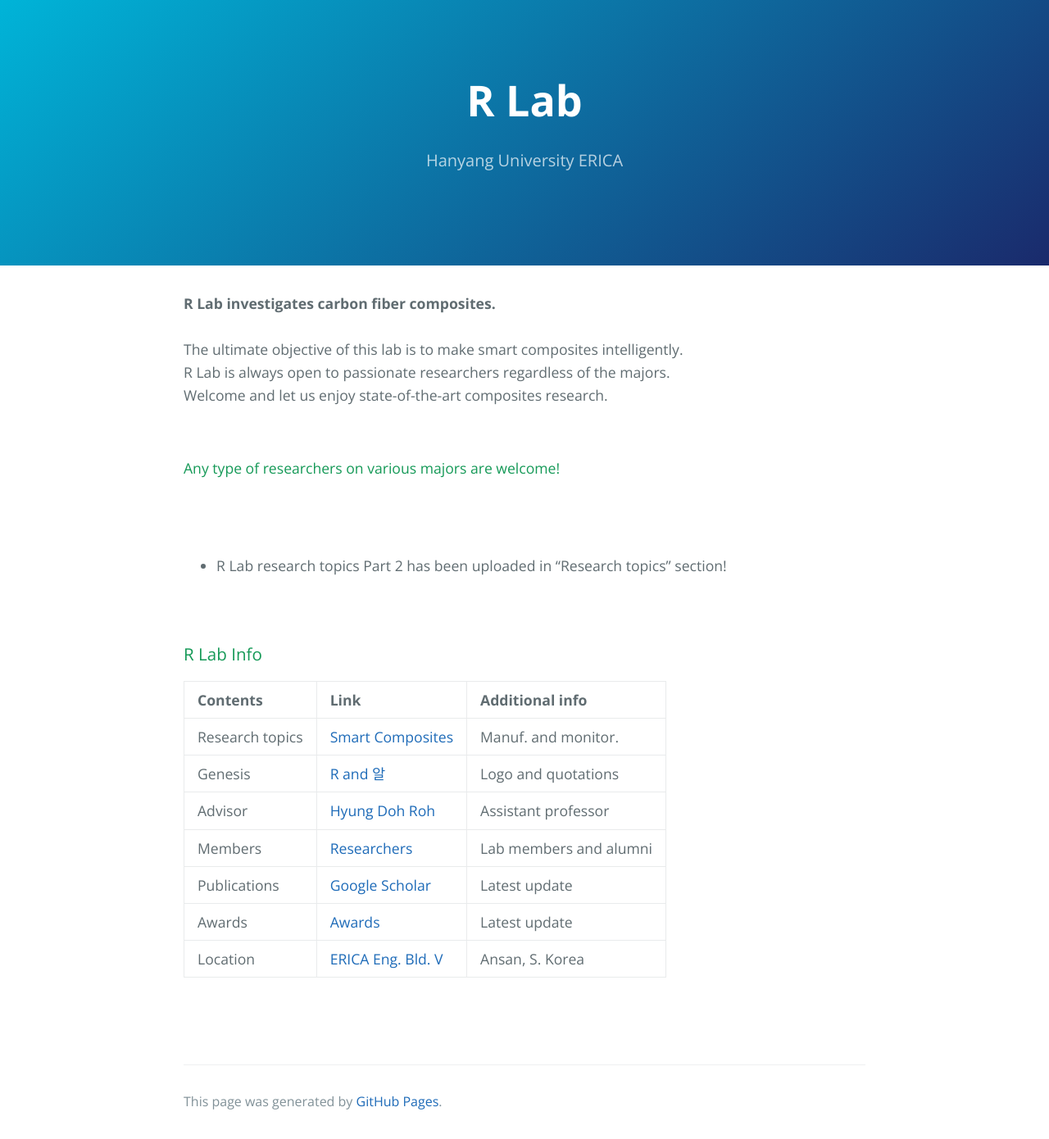
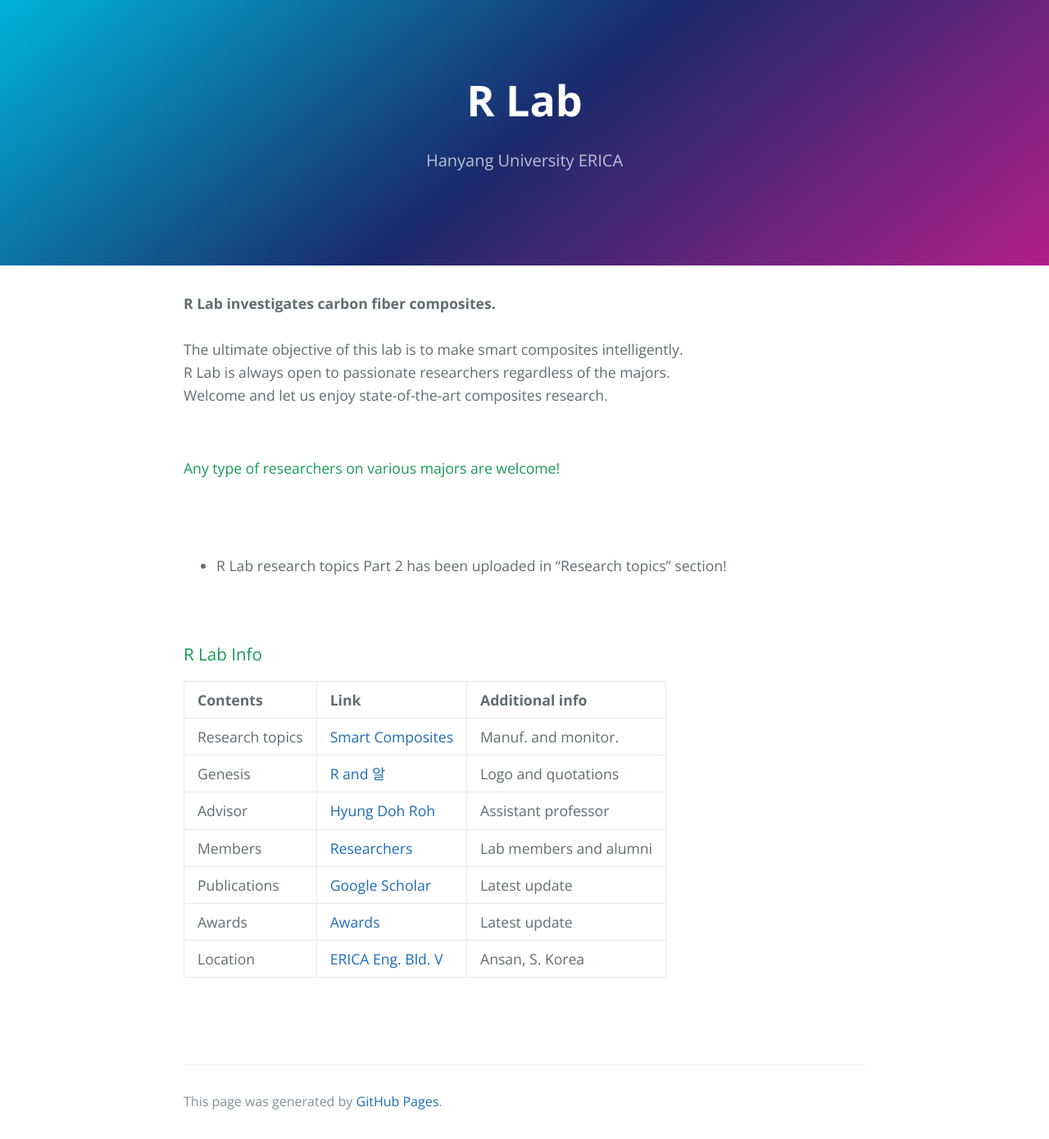
Before and after one commit to rhd1213/rhd1213.github.io, a Jekyll site: the page built from index.md, in a window 1280 px wide. Shown: the whole page at 82% size. Built offline with Jekyll 4.4.1, drawn with Linux system fonts in a browser that asks for light colours; our own code applies the rules of GitHub Pages for plain Markdown files.

Commit message:
Update jekyll-theme-cayman.scss

```diff
--- a/_sass/jekyll-theme-cayman.scss
+++ b/_sass/jekyll-theme-cayman.scss
@@ -109,7 +109,8 @@ a {
   color: $header-heading-color;
   text-align: center;
   background-color: $header-bg-color;
-  background-image: linear-gradient(140deg, $header-bg-color-secondary, $header-bg-color);
+  // background-image: linear-gradient(140deg, $header-bg-color-secondary, $header-bg-color);
+  background-image: linear-gradient(140deg, $header-bg-color-secondary, #1a2a6c, #b21f8a);
 
   @include large {
     padding: 5rem 6rem;
```
